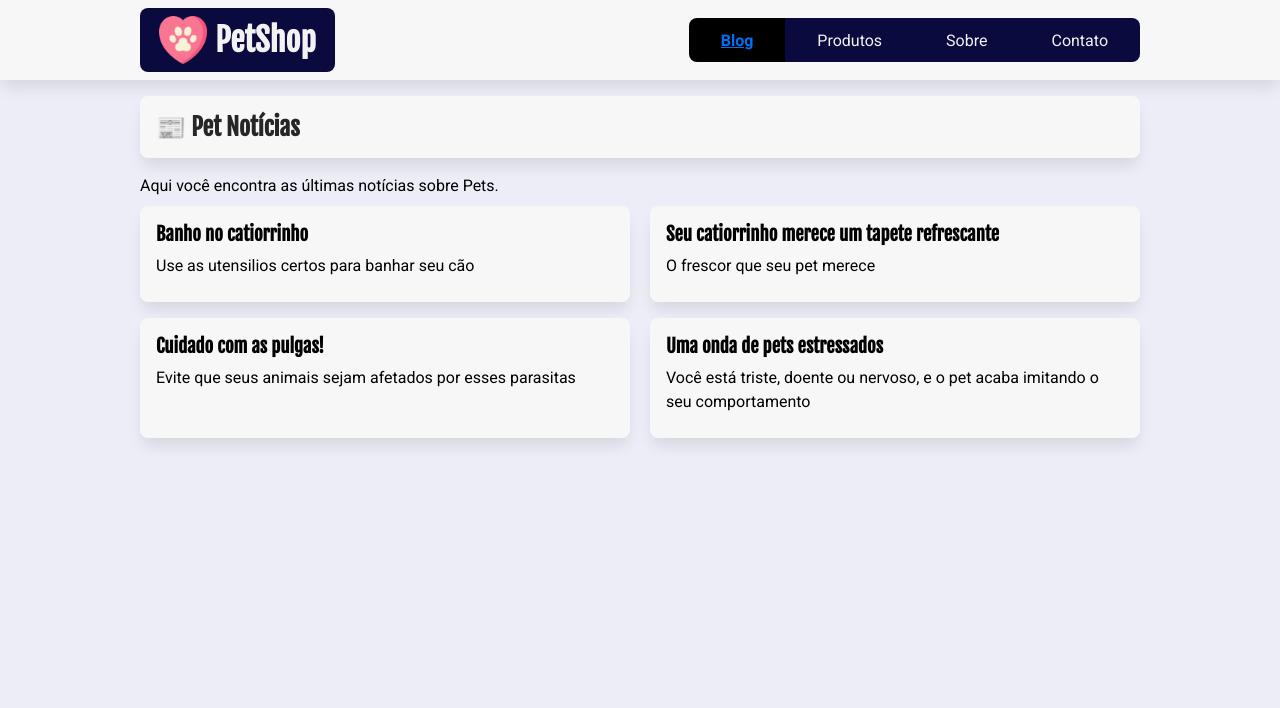
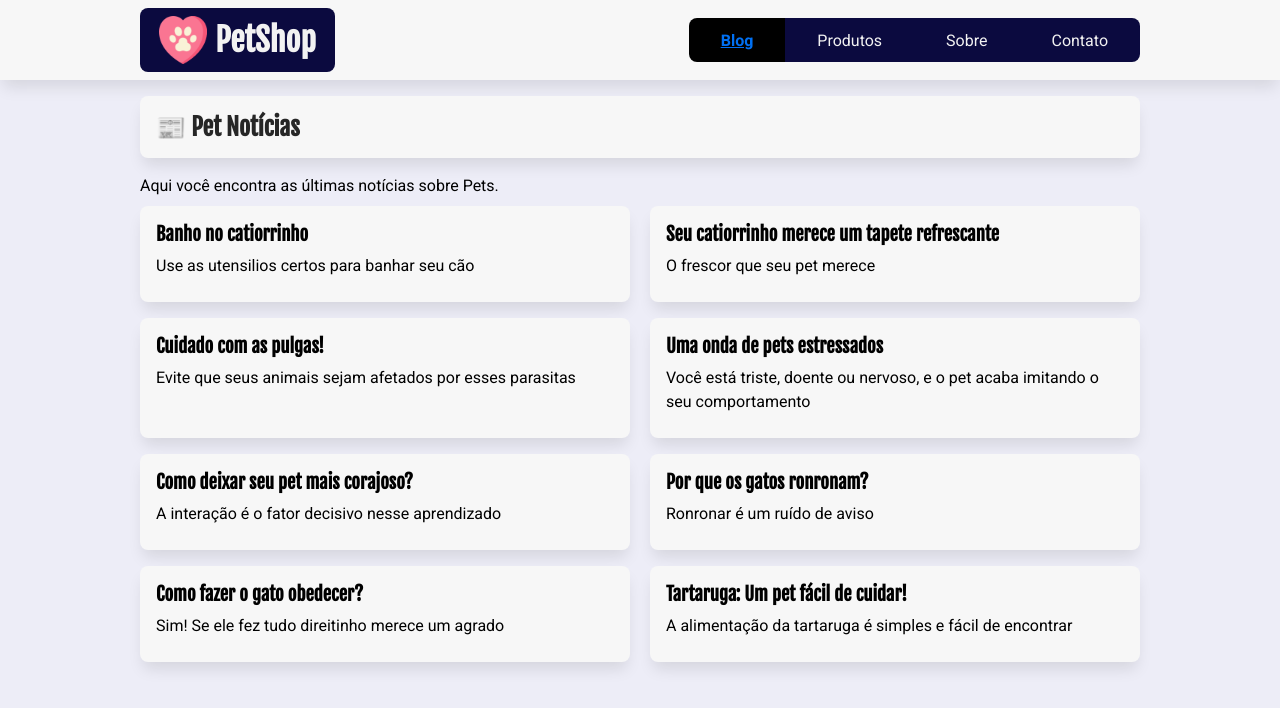
Before and after one commit to VanessaBaldin1/petshop, a Next.js app: page / in a window 1280 px wide. Shown: the top 708 px of the page. Built offline with nearby package versions, Linux system fonts and the light colour scheme; data requests are answered from the project's data file.

Commit message:
atualiza chamada do array que vem do post api

```diff
--- a/src/app/page.tsx
+++ b/src/app/page.tsx
@@ -15,7 +15,7 @@ export default async function Home() {
   }
 
   const posts: Post[] = await resposta.json();
-  console.log(posts);
+  //agora o posts- que tem o array que vem da api
 
   return (
     <section className={estilos.conteudo}>
@@ -23,7 +23,7 @@ export default async function Home() {
 
       <p>Aqui você encontra as últimas notícias sobre Pets.</p>
 
-      <ListaPosts posts={arrayPosts} />
+      <ListaPosts posts={posts} />
     </section>
   );
 }
```
